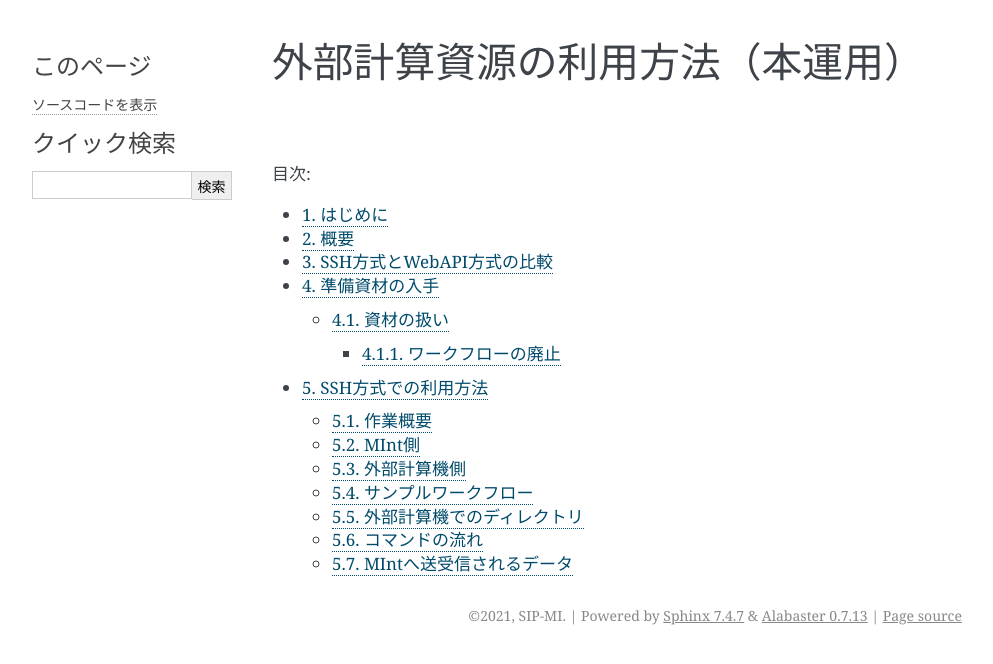
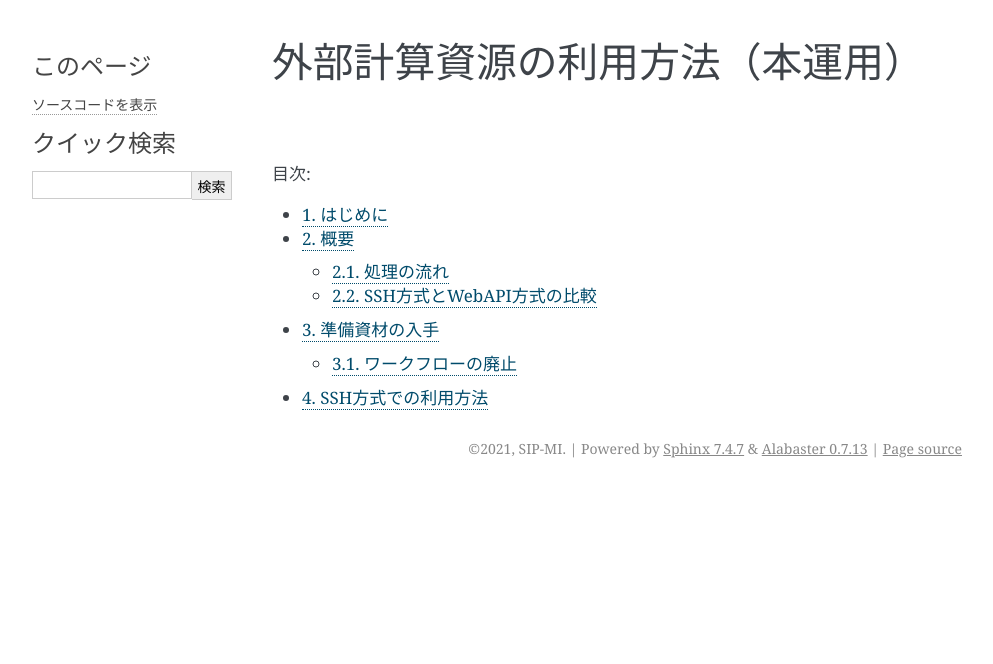
Before and after one commit to materialsintegration/remote_workflow, a Sphinx documentation site: the page built from documents/manual2nd/source/index.rst, in a window 1280 px wide. Shown: the top 664 px of the page, without its empty margins (148-1141 px from the left). Built offline with Sphinx 7.4.7, drawn with Linux system fonts in a browser that asks for light colours.

Commit message:
Update using_distributed_properties.rst

```diff
--- a/documents/manual2nd/source/using_distributed_properties.rst
+++ b/documents/manual2nd/source/using_distributed_properties.rst
@@ -41,6 +41,9 @@
 概要
 ====
 
+処理の流れ
+=========
+
 外部計算資源利用時の処理の流れを下図に示す。
 
 * MIntはNIMS構内のDMZ [#whatisDMZ]_に存在する。
@@ -65,7 +68,6 @@
 
 .. [#whatisDMZ] 物理的にはNIMS構内のサーバ室に存在するが、ネットワーク的には機構内LANとインターネットの双方からファイアウォールで切り離された領域のこと。
 
-=======================
 SSH方式とWebAPI方式の比較
 =======================
 
```
